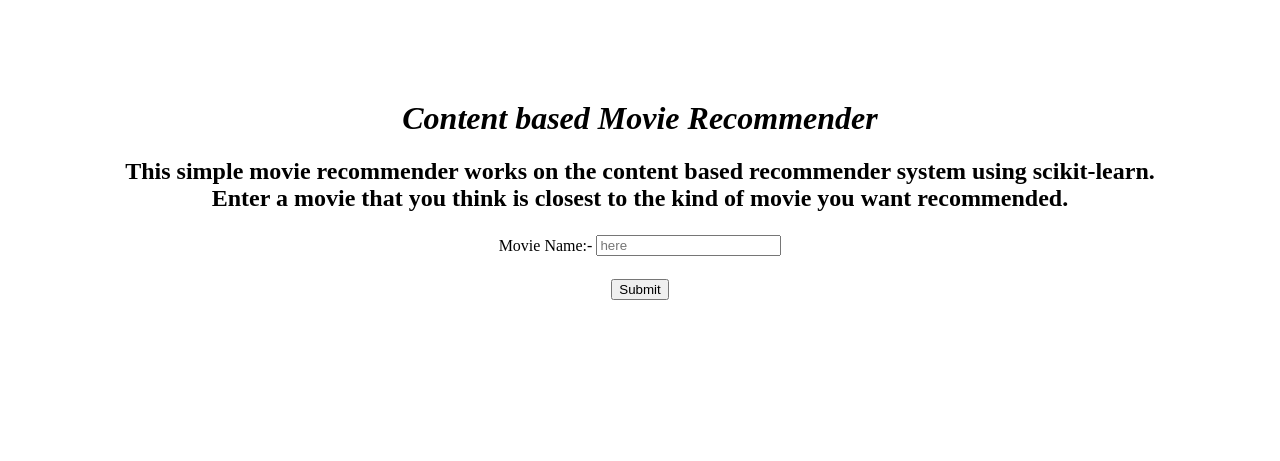
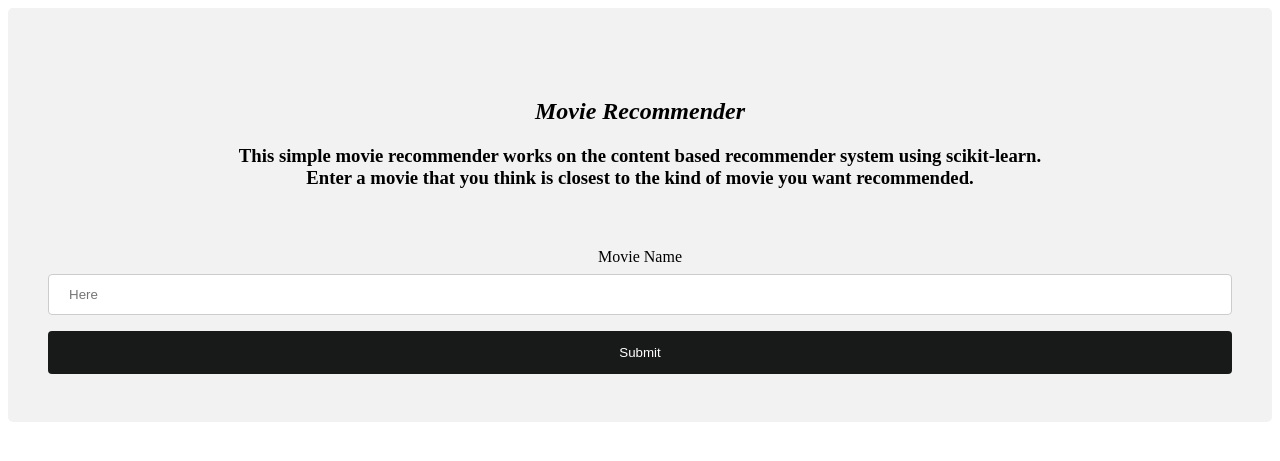
Before and after one commit to kgole/MovieRecommender, a Flask app: page / in a window 1280 px wide. Shown: the top 461 px of the page. Run offline with Flask 2, Linux system fonts and the light colour scheme.

Commit message:
IT1 complete

```diff
--- a/app.py
+++ b/app.py
@@ -16,6 +16,7 @@
     if request.method=='POST':
         movie_user_likes1 = request.form['movie_name']
         movie_user_likes = movie_user_likes1.title()
+        #print(movie_user_likes)
 
     def get_title_from_index(index):
         return df[df.index == index]["title"].values[0]
--- a/templates/index.html
+++ b/templates/index.html
@@ -3,28 +3,51 @@
 <head>
     <meta charset="UTF-8">
     <title>Movie Recommender Home</title>
+    <style>
+        input[type=text], select {
+  width: 100%;
+  padding: 12px 20px;
+  margin: 8px 0;
+  display: inline-block;
+  border: 1px solid #ccc;
+  border-radius: 4px;
+  box-sizing: border-box;
+}
+
+input[type=submit] {
+  width: 100%;
+  background-color: #181A19;
+  color: white;
+  padding: 14px 20px;
+  margin: 8px 0;
+  border: none;
+  border-radius: 4px;
+  cursor: pointer;
+}
+        input[type=submit]:hover {
+  background-color: #38403c;
+}
+
+div {
+  border-radius: 5px;
+  background-color: #f2f2f2;
+  padding: 20px;
+}
+    </style>
 </head>
 
 <body>
-<div style="width: auto; margin-top: 100px;">
+<div>
 		<div style="text-align: center;">
-			<h1 style="font-weight: bold; margin-top: 50px; font-style: italic;">Content based Movie Recommender</h1>
-            <h2>This simple movie recommender works on the content based recommender system using scikit-learn. <br>
-            Enter a movie that you think is closest to the kind of movie you want recommended.</h2>
+			<h2 style="font-weight: bold; margin-top: 50px; font-style: italic;">Movie Recommender</h2>
+            <h3>This simple movie recommender works on the content based recommender system using scikit-learn. <br>
+            Enter a movie that you think is closest to the kind of movie you want recommended.</h3>
 		</div>
 		<div style="text-align: center;">
 		<form action="/recommend" method="post" enctype="multipart/form-data">
-            <table align="center">
-                <tr>
-					    <td>
-						    Movie Name:-
-					    </td>
-					    <td>
-						    <input type="text" name="movie_name" placeholder="here">
-					    </td>
-                </tr>
-                </table>
-            <button style="margin-top: 20px; width: auto;" type="submit">Submit</button>
+            <label for="movie name">Movie Name </label>
+            <input type="text" id="fname" name="movie_name" placeholder="Here">
+            <input type="submit" value="Submit">
         </form>
         </div>
 </div>
```
Also changed, not shown: static/main.css (added, +43 -0 lines), templates/results.html (+3 -5 lines).
